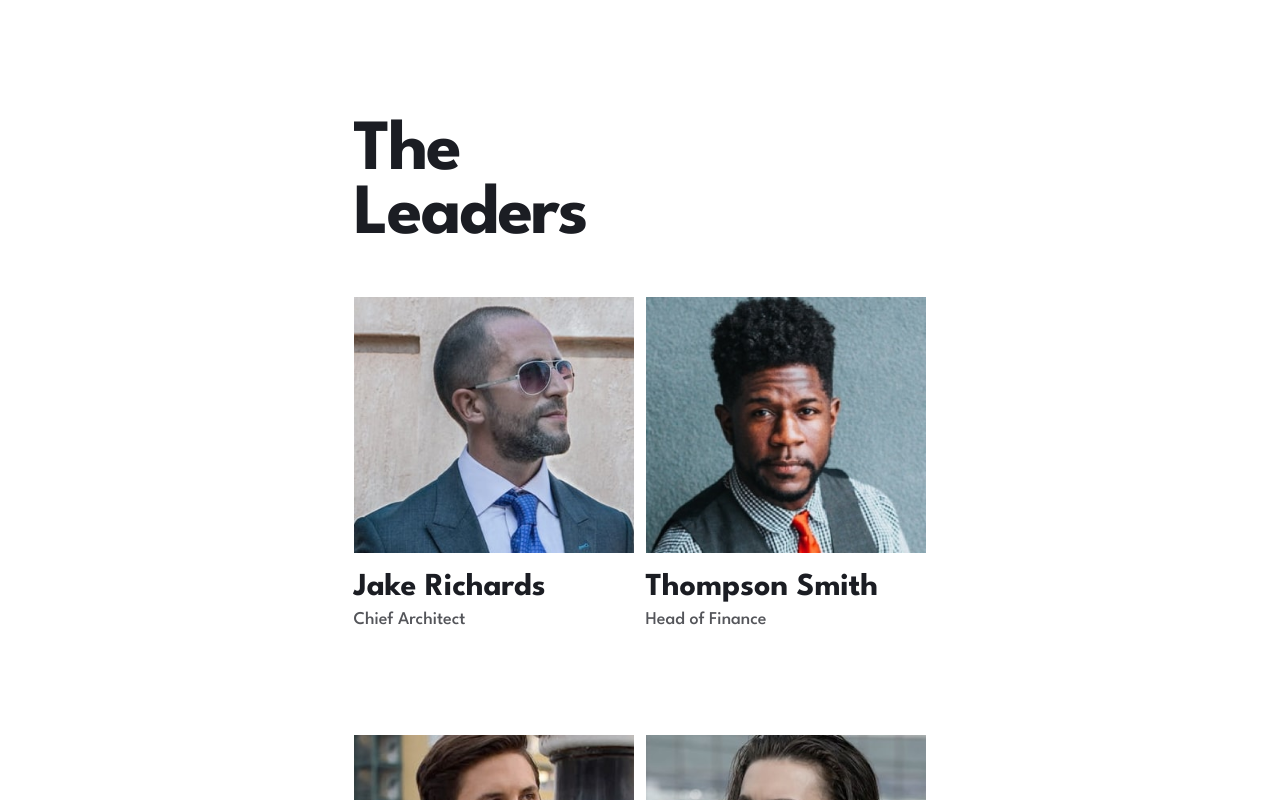
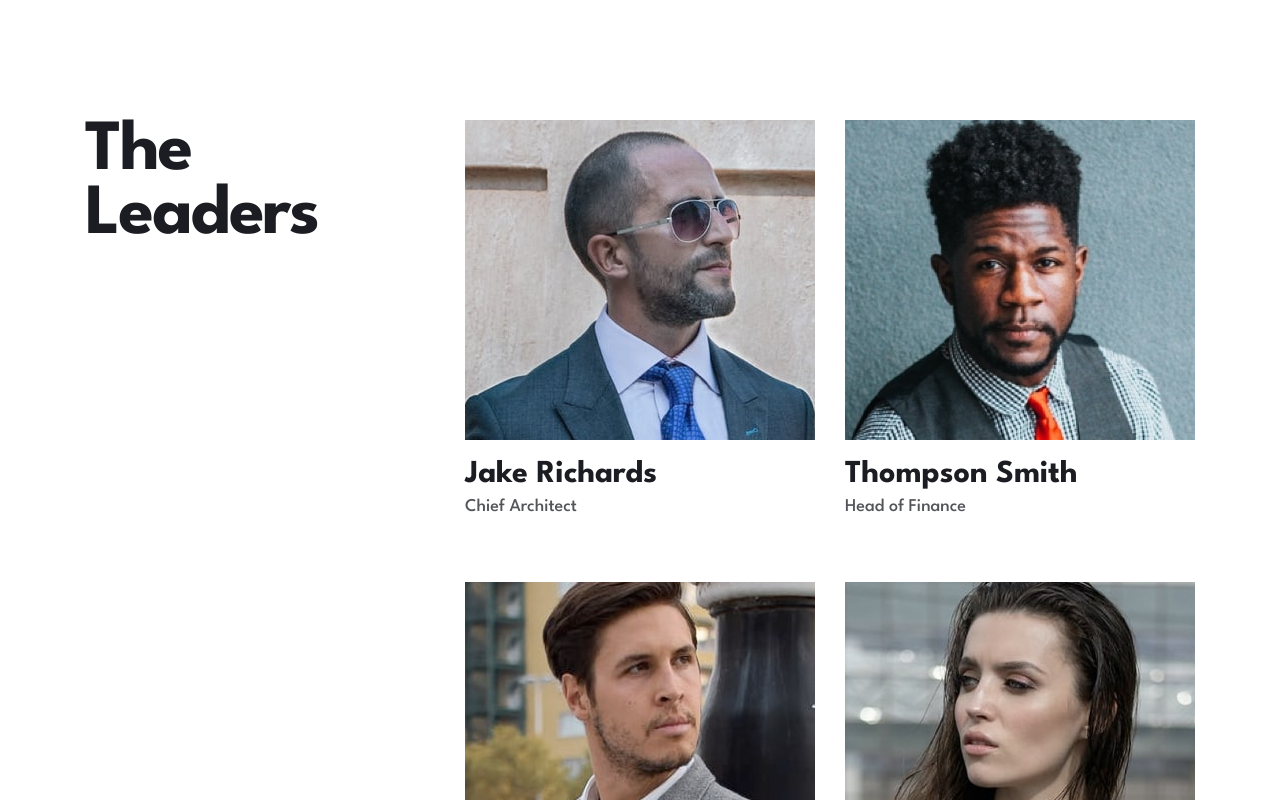
Before and after one commit to achiewe/arch-studio-multi-page-website, a Next.js app: page /AboutUs in a window 1280 px wide. Shown: the part 1720-2520 px from the top of the page. Built offline with nearby package versions, Linux system fonts and the light colour scheme.

Commit message:
styled leaders tsx component for responsive desktop design

```diff
--- a/src/app/components/About/Leaders.tsx
+++ b/src/app/components/About/Leaders.tsx
@@ -5,16 +5,16 @@ import SimsonSvg from "../../../../public/assets/about/desktop/avatar-maria.jpg"
 
 export default function Leaders() {
   return (
-    <div className="w-full flex flex-col px-[32px] gap-[55px] mb-[171px] md:px-0 md:gap-[49px] md:w-[573px] md:mb-[239px]">
+    <div className="w-full flex flex-col px-[32px] gap-[55px] mb-[171px] md:px-0 md:gap-[49px] md:w-[573px] md:mb-[239px] lg:flex-row lg:w-[1110px] lg:items-start lg:gap-0 lg:justify-between">
       <h2 className="text-[48px] text-[#1B1D23] font-bold leading-[52px] w-[220px] md:text-[72px] md:leading-[64px] md:tracking-[-2px] md:w-[300px]">
         The Leaders
       </h2>
-      <div className="w-full flex flex-col gap-[79px] md:flex-row md:flex-wrap md:gap-x-[12px] md:gap-y-[103px]">
-        <div className="flex flex-col gap-[15px] w-[full]">
+      <div className="w-full flex flex-col gap-[79px] md:flex-row md:flex-wrap md:gap-x-[12px] md:gap-y-[103px] lg:max-w-[730px] lg:justify-end lg:gap-y-[63px] lg:gap-x-[30px]">
+        <div className="flex flex-col gap-[15px]">
           <img
             src={JakeSvg.src}
             alt="Jake svg"
-            className="md:w-[280px] md:h-[256px]"
+            className="md:w-[280px] md:h-[256px] lg:w-[350px] lg:h-[320px]"
           />
           <h3 className="text-[32px] text-[#1B1D23] font-bold leading-[40px] flex flex-col">
             Jake Richards
@@ -28,7 +28,7 @@ export default function Leaders() {
           <img
             src={SmithSvg.src}
             alt="Jake svg"
-            className="md:w-[280px] md:h-[256px]"
+            className="md:w-[280px] md:h-[256px] lg:w-[350px] lg:h-[320px]"
           />
           <h3 className="text-[32px] text-[#1B1D23] font-bold leading-[40px] flex flex-col">
             Thompson Smith
@@ -42,7 +42,7 @@ export default function Leaders() {
           <img
             src={JacksonSvg.src}
             alt="Jake svg"
-            className="md:w-[280px] md:h-[256px]"
+            className="md:w-[280px] md:h-[256px] lg:w-[350px] lg:h-[320px]"
           />
           <h3 className="text-[32px] text-[#1B1D23] font-bold leading-[40px] flex flex-col">
             Jackson Rourke
@@ -56,7 +56,7 @@ export default function Leaders() {
           <img
             src={SimsonSvg.src}
             alt="Jake svg"
-            className="md:w-[280px] md:h-[256px]"
+            className="md:w-[280px] md:h-[256px] lg:w-[350px] lg:h-[320px]"
           />
           <h3 className="text-[32px] text-[#1B1D23] font-bold leading-[40px] flex flex-col">
             Maria Simpson
```
